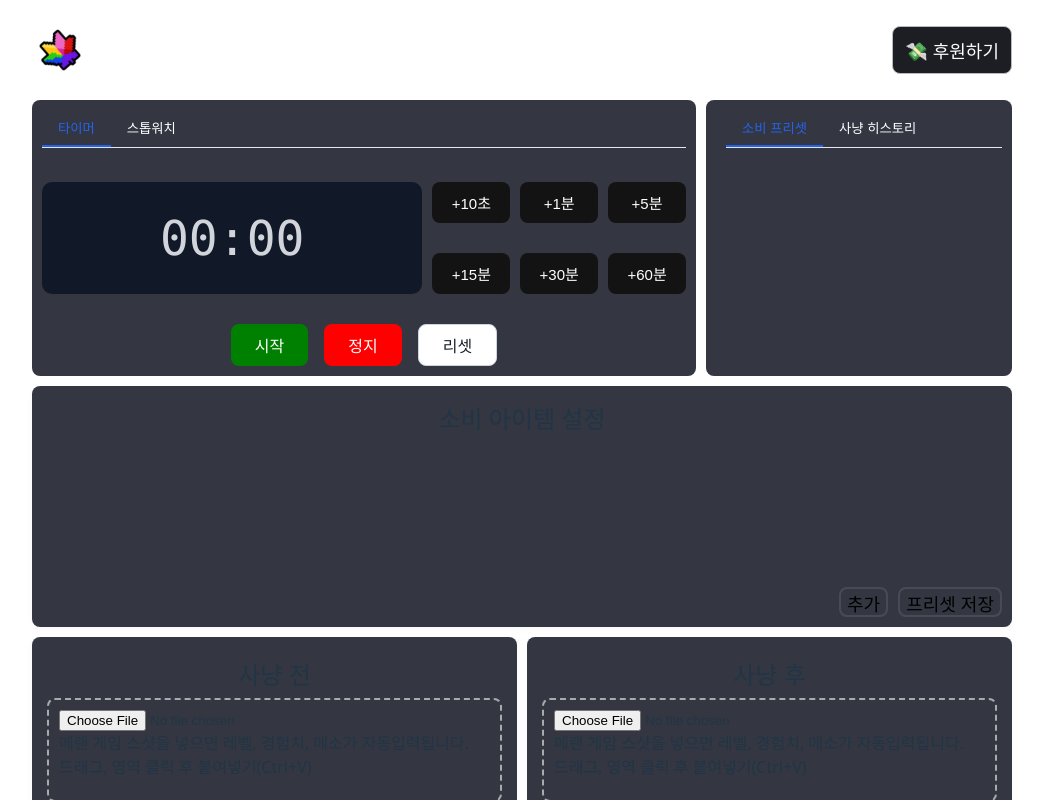
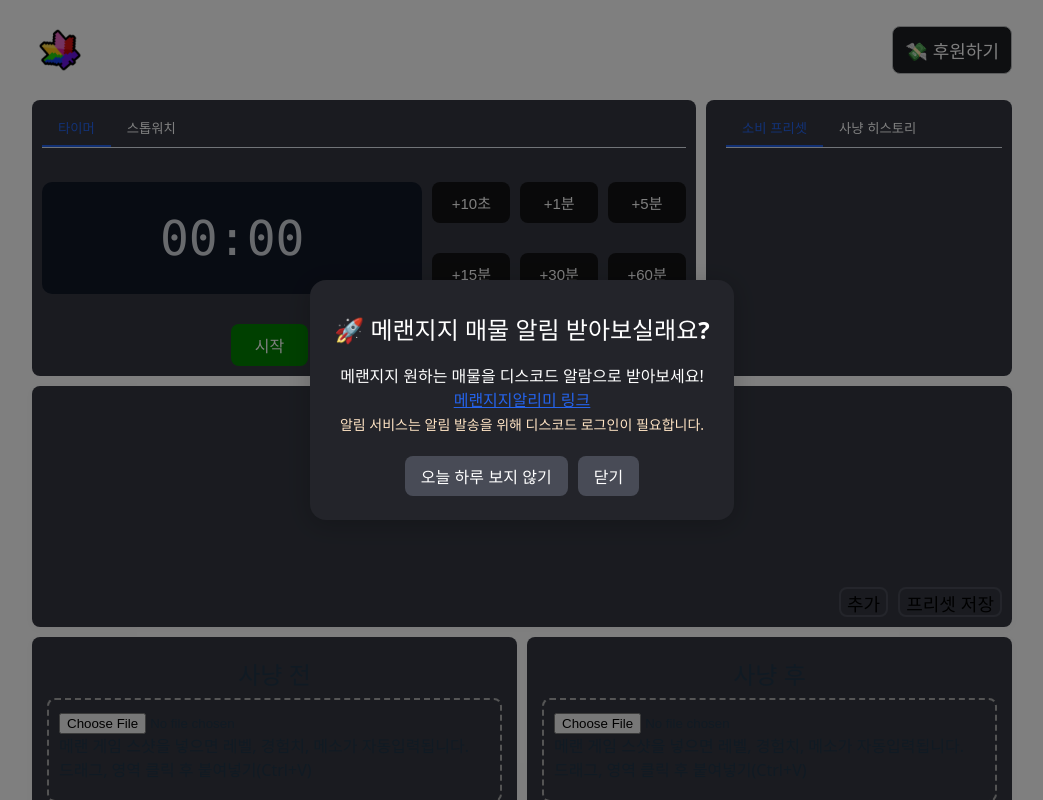
Before and after one commit to TaeTaeKim/malan-timer-fe, a Vue app: page / in a window 1280 px wide. Shown: the top 800 px of the page, without its empty margins (118-1161 px from the left). Built offline with nearby package versions, Linux system fonts and the light colour scheme.

Commit message:
<feat> : axios 추가 및 이미지 추출 기능 구현, 광고 모달 추가

```diff
--- a/package.json
+++ b/package.json
@@ -9,6 +9,7 @@
     "preview": "vite preview"
   },
   "dependencies": {
+    "axios": "^1.10.0",
     "pinia": "^3.0.3",
     "vue": "^3.5.17"
   },
--- a/src/components/HuntInfo.vue
+++ b/src/components/HuntInfo.vue
@@ -2,6 +2,7 @@
 import { computed, ref } from 'vue';
 import { useConsumeStore } from '../stores/consume';
 import { useHuntStore } from '../stores/hunt';
+import axios from 'axios';
 
 const imageUrl = ref<string | null>(null)
 
@@ -39,10 +40,52 @@ function updateHuntInfo(field: keyof typeof huntStore.huntStart, value: number)
     }
 }
 
+const loading = ref(false);
+
+async function extractInfoFromImage(file: File) {
+    loading.value = true;
+    try {
+        // AI 서버의 /extract 엔드포인트로 요청
+        const formData = new FormData();
+        formData.append('file', file);
+        const response = await axios.post('/extract', formData, {
+            headers: { 'Content-Type': 'multipart/form-data' },
+            timeout: 5000,
+        });
+        // 실제 응답 구조에 맞게 extracted_data에서 값 추출
+        const { extracted_data } = response.data;
+        if (!extracted_data) throw new Error('No extracted_data in response');
+        const level = Number(extracted_data.level);
+        const exp = Number(extracted_data.exp);
+        const meso = Number(extracted_data.meso);
+        // Update hunt info depending on type
+        if (props.type === 'start') {
+            huntStore.setHuntStart({
+                ...huntStore.huntStart,
+                level: !isNaN(level) ? level : huntStore.huntStart.level,
+                exp: !isNaN(exp) ? exp : huntStore.huntStart.exp,
+                meso: !isNaN(meso) ? meso : huntStore.huntStart.meso,
+            });
+        } else {
+            huntStore.setHuntEnd({
+                ...huntStore.huntEnd,
+                level: !isNaN(level) ? level : huntStore.huntEnd.level,
+                exp: !isNaN(exp) ? exp : huntStore.huntEnd.exp,
+                meso: !isNaN(meso) ? meso : huntStore.huntEnd.meso,
+            });
+        }
+    } catch (e) {
+        alert('AI 추출에 실패했습니다.');
+    } finally {
+        loading.value = false;
+    }
+}
+
 function onFileChange(event: Event) {
     const files = (event.target as HTMLInputElement).files
     if (files && files[0]) {
         imageUrl.value = URL.createObjectURL(files[0])
+        extractInfoFromImage(files[0]);
     }
 }
 
@@ -50,6 +93,7 @@ function onDrop(event: DragEvent) {
     event.preventDefault()
     if (event.dataTransfer && event.dataTransfer.files.length > 0) {
         imageUrl.value = URL.createObjectURL(event.dataTransfer.files[0])
+        extractInfoFromImage(event.dataTransfer.files[0]);
     }
 }
 
@@ -61,6 +105,7 @@ function onPaste(event: ClipboardEvent) {
                 const file = item.getAsFile()
                 if (file) {
                     imageUrl.value = URL.createObjectURL(file)
+                    extractInfoFromImage(file);
                 }
             }
         }
@@ -73,9 +118,13 @@ function deleteSelectedItem(id: number) {
 
 <template>
     <div class="image-dropbox" @drop="onDrop" @dragover.prevent @paste="onPaste" tabindex="0">
-        <input type="file" accept="image/*" @change="onFileChange" />
-        <p style="margin: 0;">메랜 게임 스샷을 넣으면 레벨, 경험치, 메소가 자동입력됩니다.</p>
-        <p style="margin: 0;">드래그, 영역 클릭 후 붙여넣기(Ctrl+V)</p>
+        <div v-if="!loading">
+            <input type="file" accept="image/*" @change="onFileChange" />
+            <p style="margin: 0;">메랜 게임 스샷을 넣으면 레벨, 경험치, 메소가 자동입력됩니다.</p>
+            <p style="margin: 0;">드래그, 영역 클릭 후 붙여넣기(Ctrl+V)</p>
+        </div>
+        <div v-if="loading"
+            style="color: #2563EB; font-weight: 900; text-align: center; font-size: 40px; margin-top: 5px;">추출중..</div>
     </div>
     <div class="hunt-info">
         <div class="level-exp-meso">
--- a/src/views/App.vue
+++ b/src/views/App.vue
@@ -1,14 +1,56 @@
 <script setup lang="ts">
+import { ref, onMounted } from 'vue';
 import AppHeader from '../components/AppHeader.vue';
 import HuntInfo from '../components/HuntInfo.vue';
 import Preset from '../components/Preset.vue';
 import Timer from '../components/Timer.vue';
 import Consume from '../components/Consume.vue'
 import HuntResult from '../components/HuntResult.vue';
+
+// Cookie helpers
+function setCookie(name: string, value: string, ttlSeconds: number) {
+  const expires = new Date(Date.now() + ttlSeconds * 1000).toUTCString();
+  document.cookie = `${name}=${value}; expires=${expires}; path=/`;
+}
+
+function getCookie(name: string): string | null {
+  const match = document.cookie.match(new RegExp('(^| )' + name + '=([^;]+)'));
+  return match ? match[2] : null;
+}
+
+const showAdModal = ref(false);
+
+function checkAdModal() {
+  showAdModal.value = getCookie('hideAlarmyAdModal') !== '1';
+}
+function closeAdModalToday() {
+  setCookie('hideAlarmyAdModal', '1', 60 * 60 * 24); // 1 day TTL
+  showAdModal.value = false;
+}
+function closeAdModal() {
+  showAdModal.value = false;
+}
+
+onMounted(() => {
+  checkAdModal();
+});
 </script>
 
 <template>
   <AppHeader />
+  <div v-if="showAdModal" class="ad-modal-overlay">
+    <div class="ad-modal">
+      <h2>🚀 메랜지지 매물 알림 받아보실래요?</h2>
+      <p>메랜지지 원하는 매물을 디스코드 알람으로 받아보세요!<br>
+        <a href="https://malanutil.com/malan-alerter/" target="_blank" rel="noopener">메랜지지알리미 링크</a>
+        <br><span style="font-size: 14px; color: bisque;">알림 서비스는 알림 발송을 위해 디스코드 로그인이 필요합니다.</span>
+      </p>
+      <div class="ad-modal-actions">
+        <button @click="closeAdModalToday">오늘 하루 보지 않기</button>
+        <button @click="closeAdModal">닫기</button>
+      </div>
+    </div>
+  </div>
   <div class="timer-preset-container">
     <Timer />
     <Preset />
@@ -42,6 +84,62 @@ import HuntResult from '../components/HuntResult.vue';
 </template>
 
 <style scoped>
+.ad-modal-overlay {
+  position: fixed;
+  top: 0;
+  left: 0;
+  width: 100vw;
+  height: 100vh;
+  background: rgba(0, 0, 0, 0.5);
+  display: flex;
+  align-items: center;
+  justify-content: center;
+  z-index: 2000;
+}
+
+.ad-modal {
+  background: #23242a;
+  border-radius: 16px;
+  padding: 32px 24px 24px 24px;
+  min-width: 340px;
+  box-shadow: 0 4px 24px rgba(0, 0, 0, 0.2);
+  text-align: center;
+  color: #fff;
+}
+
+.ad-modal h2 {
+  margin-top: 0;
+  margin-bottom: 12px;
+}
+
+.ad-modal a {
+  color: #2563EB;
+  font-weight: bold;
+  text-decoration: underline;
+}
+
+.ad-modal-actions {
+  margin-top: 20px;
+  display: flex;
+  gap: 10px;
+  justify-content: center;
+}
+
+.ad-modal-actions button {
+  padding: 8px 16px;
+  border-radius: 8px;
+  border: none;
+  background: #484B56;
+  color: #fff;
+  font-size: 16px;
+  cursor: pointer;
+  font-weight: bold;
+}
+
+.ad-modal-actions button:hover {
+  background: #2563EB;
+}
+
 .timer-preset-container {
   margin-top: 20px;
   display: flex;
--- a/vite.config.ts
+++ b/vite.config.ts
@@ -1,7 +1,14 @@
-import { defineConfig } from 'vite'
-import vue from '@vitejs/plugin-vue'
+import { defineConfig } from "vite";
+import vue from "@vitejs/plugin-vue";
 
-// https://vite.dev/config/
 export default defineConfig({
-  plugins: [vue()]
-})
+  plugins: [vue()],
+  server: {
+    proxy: {
+      "/extract": {
+        target: "http://39.115.66.158:38000", // AI 서버 주소로 변경 가능
+        changeOrigin: true,
+      },
+    },
+  },
+});
```
Also changed, not shown: 1 other file (tests, documents, lock files or other folders).
